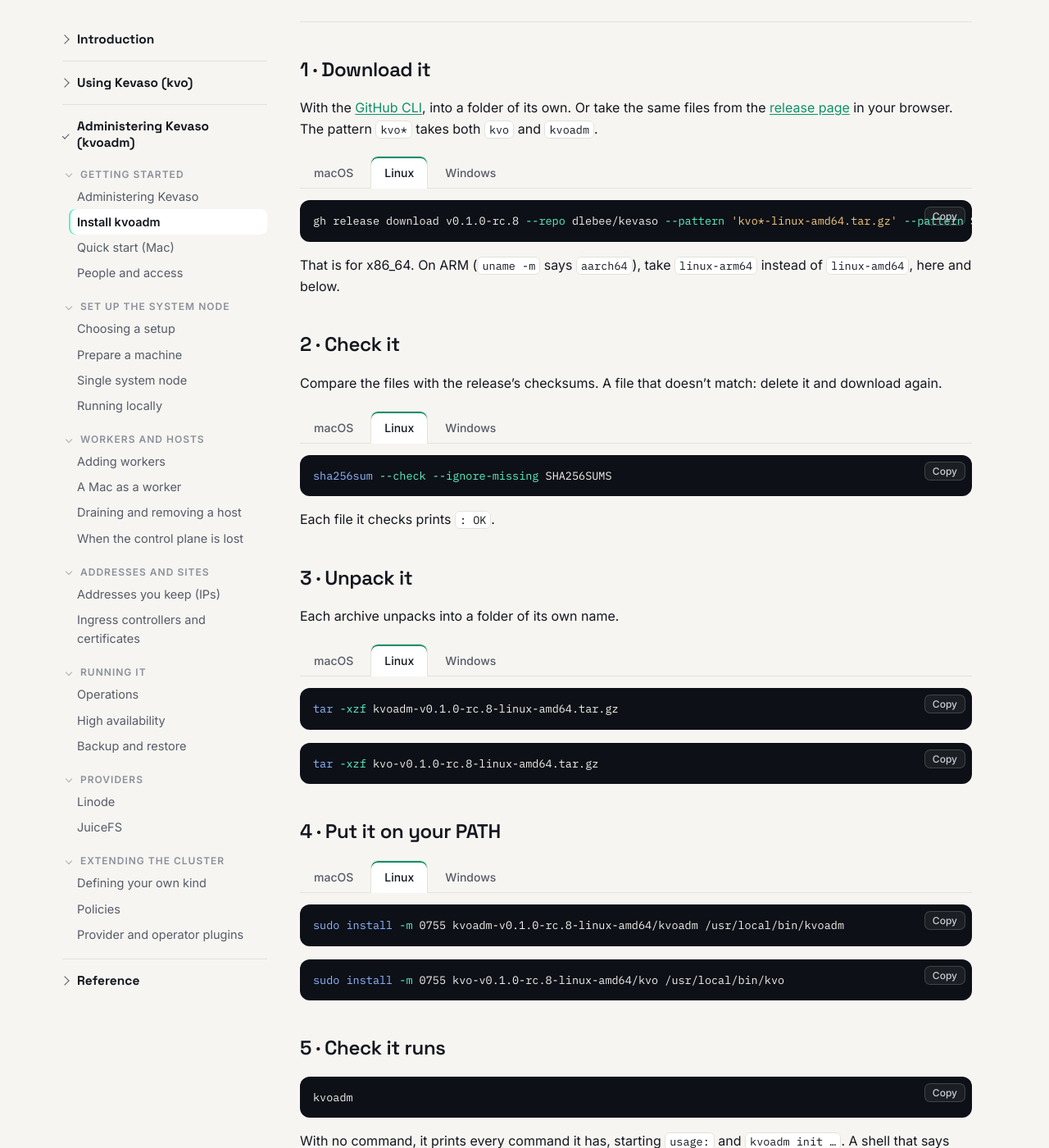
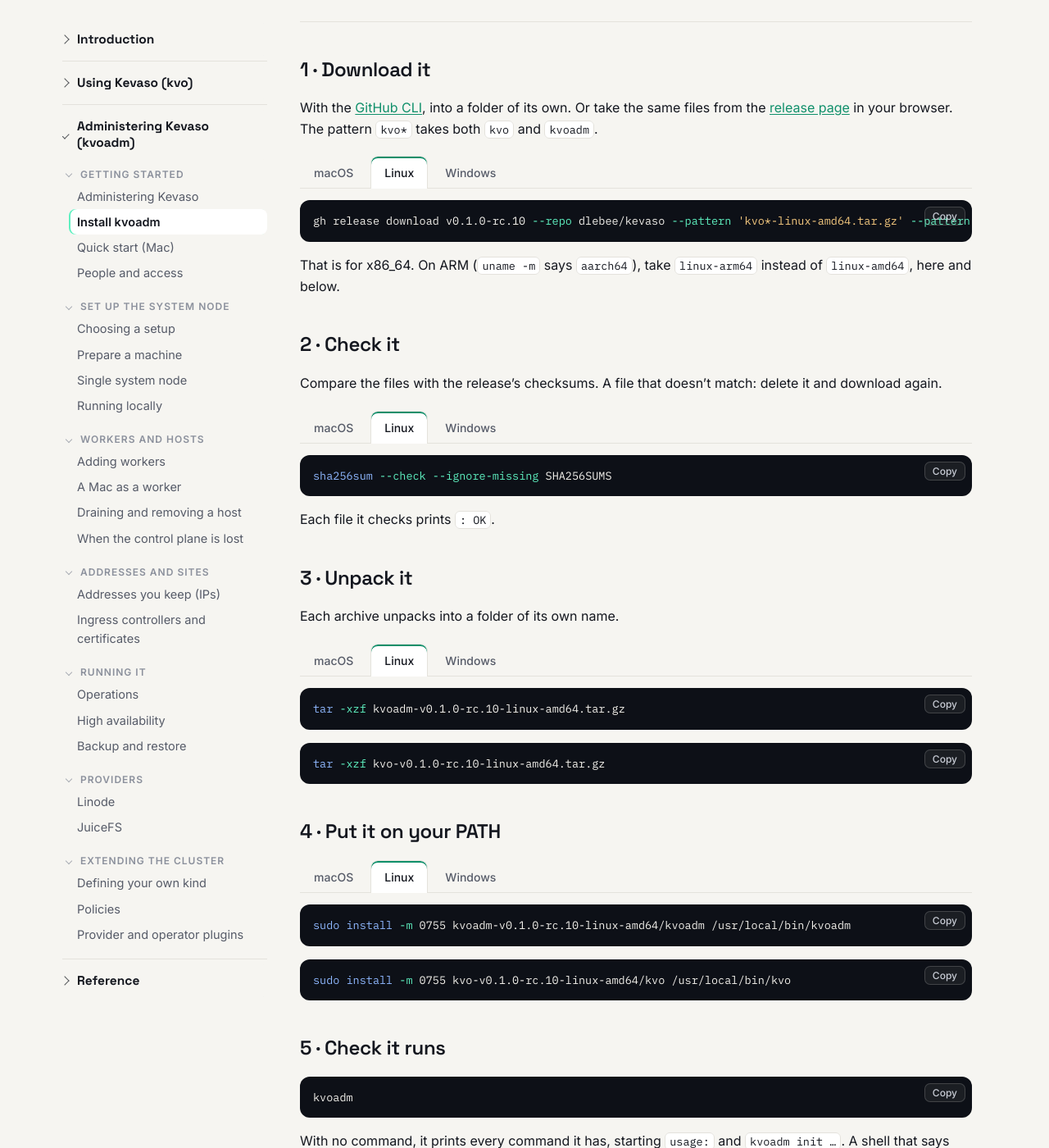
Before and after one commit to dlebee/kevaso-docs, a Jekyll site: the page built from admin/install.md, in a window 1280 px wide and 1400 px high, scrolled down 478 px. Shown: the whole window at 82% size. Built offline with Jekyll 4.4.1, drawn with Linux system fonts in a browser that asks for light colours; some of the changed text lies outside the part shown.

Commit message:
Docs on v0.1.0-rc.10; upgrade with the new release's kvoadm (#8)
The install pages downloaded rc.8, which has neither kvo invite nor named keys; they take rc.10
now, and the upgrade example says rc.10. The access page's 'after rc.8' caveat is gone. The upgrade
section says to upgrade with the kvoadm of the release you move to (an older kvoadm may not know the
newer version: rc.9's took rc.10 for a downgrade).

Signed-off-by: David Lebee <david@lebee.info>
Co-authored-by: Claude Opus 5.5 <noreply@anthropic.com>

````diff
--- a/admin/install.md
+++ b/admin/install.md
@@ -28,7 +28,7 @@ from the [release page](https://github.com/dlebee/kevaso/releases) in your brows
 <div class="os-tab" data-os="macos" data-label="macOS" markdown="1">
 
 ```bash
-gh release download v0.1.0-rc.8 --repo dlebee/kevaso --pattern 'kvo*-darwin-arm64.zip' --pattern SHA256SUMS
+gh release download v0.1.0-rc.10 --repo dlebee/kevaso --pattern 'kvo*-darwin-arm64.zip' --pattern SHA256SUMS
 ```
 
 That is for Apple Silicon. On an Intel Mac, take `darwin-amd64` instead of `darwin-arm64`, here
@@ -38,7 +38,7 @@ and below.
 <div class="os-tab" data-os="linux" data-label="Linux" markdown="1">
 
 ```bash
-gh release download v0.1.0-rc.8 --repo dlebee/kevaso --pattern 'kvo*-linux-amd64.tar.gz' --pattern SHA256SUMS
+gh release download v0.1.0-rc.10 --repo dlebee/kevaso --pattern 'kvo*-linux-amd64.tar.gz' --pattern SHA256SUMS
 ```
 
 That is for x86_64. On ARM (`uname -m` says `aarch64`), take `linux-arm64` instead of
@@ -50,7 +50,7 @@ That is for x86_64. On ARM (`uname -m` says `aarch64`), take `linux-arm64` inste
 In PowerShell:
 
 ```powershell
-gh release download v0.1.0-rc.8 --repo dlebee/kevaso --pattern 'kvo*-windows-amd64.zip' --pattern SHA256SUMS
+gh release download v0.1.0-rc.10 --repo dlebee/kevaso --pattern 'kvo*-windows-amd64.zip' --pattern SHA256SUMS
 ```
 
 Windows builds are for x86_64 only.
@@ -85,7 +85,7 @@ Each file it checks prints `: OK`.
 <div class="os-tab" data-os="windows" data-label="Windows" markdown="1">
 
 ```powershell
-Get-FileHash kvo-v0.1.0-rc.8-windows-amd64.zip, kvoadm-v0.1.0-rc.8-windows-amd64.zip
+Get-FileHash kvo-v0.1.0-rc.10-windows-amd64.zip, kvoadm-v0.1.0-rc.10-windows-amd64.zip
 ```
 
 ```powershell
@@ -106,22 +106,22 @@ Each archive unpacks into a folder of its own name.
 <div class="os-tab" data-os="macos" data-label="macOS" markdown="1">
 
 ```bash
-unzip kvoadm-v0.1.0-rc.8-darwin-arm64.zip
+unzip kvoadm-v0.1.0-rc.10-darwin-arm64.zip
 ```
 
 ```bash
-unzip kvo-v0.1.0-rc.8-darwin-arm64.zip
+unzip kvo-v0.1.0-rc.10-darwin-arm64.zip
 ```
 
 </div>
 <div class="os-tab" data-os="linux" data-label="Linux" markdown="1">
 
 ```bash
-tar -xzf kvoadm-v0.1.0-rc.8-linux-amd64.tar.gz
+tar -xzf kvoadm-v0.1.0-rc.10-linux-amd64.tar.gz
 ```
 
 ```bash
-tar -xzf kvo-v0.1.0-rc.8-linux-amd64.tar.gz
+tar -xzf kvo-v0.1.0-rc.10-linux-amd64.tar.gz
 ```
 
 </div>
@@ -130,11 +130,11 @@ tar -xzf kvo-v0.1.0-rc.8-linux-amd64.tar.gz
 With the `tar` that comes with Windows:
 
 ```powershell
-tar -xf kvoadm-v0.1.0-rc.8-windows-amd64.zip
+tar -xf kvoadm-v0.1.0-rc.10-windows-amd64.zip
 ```
 
 ```powershell
-tar -xf kvo-v0.1.0-rc.8-windows-amd64.zip
+tar -xf kvo-v0.1.0-rc.10-windows-amd64.zip
 ```
 
 </div>
@@ -153,22 +153,22 @@ sudo mkdir -p /usr/local/bin
 ```
 
 ```bash
-sudo install -m 0755 kvoadm-v0.1.0-rc.8-darwin-arm64/kvoadm /usr/local/bin/kvoadm
+sudo install -m 0755 kvoadm-v0.1.0-rc.10-darwin-arm64/kvoadm /usr/local/bin/kvoadm
 ```
 
 ```bash
-sudo install -m 0755 kvo-v0.1.0-rc.8-darwin-arm64/kvo /usr/local/bin/kvo
+sudo install -m 0755 kvo-v0.1.0-rc.10-darwin-arm64/kvo /usr/local/bin/kvo
 ```
 
 </div>
 <div class="os-tab" data-os="linux" data-label="Linux" markdown="1">
 
 ```bash
-sudo install -m 0755 kvoadm-v0.1.0-rc.8-linux-amd64/kvoadm /usr/local/bin/kvoadm
+sudo install -m 0755 kvoadm-v0.1.0-rc.10-linux-amd64/kvoadm /usr/local/bin/kvoadm
 ```
 
 ```bash
-sudo install -m 0755 kvo-v0.1.0-rc.8-linux-amd64/kvo /usr/local/bin/kvo
+sudo install -m 0755 kvo-v0.1.0-rc.10-linux-amd64/kvo /usr/local/bin/kvo
 ```
 
 </div>
@@ -181,7 +181,7 @@ New-Item -ItemType Directory -Force "$env:LOCALAPPDATA\Programs\Kevaso"
 ```
 
 ```powershell
-Move-Item kvoadm-v0.1.0-rc.8-windows-amd64\kvoadm.exe, kvo-v0.1.0-rc.8-windows-amd64\kvo.exe "$env:LOCALAPPDATA\Programs\Kevaso"
+Move-Item kvoadm-v0.1.0-rc.10-windows-amd64\kvoadm.exe, kvo-v0.1.0-rc.10-windows-amd64\kvo.exe "$env:LOCALAPPDATA\Programs\Kevaso"
 ```
 
 Add that folder to your own PATH (not the system's: no administrator rights needed):
@@ -228,7 +228,7 @@ Keep it in a `bin` folder, named for what it runs on, as the setup pages expect
 <div class="os-tab" data-os="macos" data-label="macOS" markdown="1">
 
 ```bash
-gh release download v0.1.0-rc.8 --repo dlebee/kevaso --pattern 'kevasod-*-linux-amd64.tar.gz' --pattern SHA256SUMS --clobber
+gh release download v0.1.0-rc.10 --repo dlebee/kevaso --pattern 'kevasod-*-linux-amd64.tar.gz' --pattern SHA256SUMS --clobber
 ```
 
 ```bash
@@ -236,7 +236,7 @@ shasum -a 256 --check --ignore-missing SHA256SUMS
 ```
 
 ```bash
-tar -xzf kevasod-v0.1.0-rc.8-linux-amd64.tar.gz
+tar -xzf kevasod-v0.1.0-rc.10-linux-amd64.tar.gz
 ```
 
 ```bash
@@ -244,14 +244,14 @@ mkdir -p bin
 ```
 
 ```bash
-mv kevasod-v0.1.0-rc.8-linux-amd64/kevasod bin/kevasod-linux-amd64
+mv kevasod-v0.1.0-rc.10-linux-amd64/kevasod bin/kevasod-linux-amd64
 ```
 
 </div>
 <div class="os-tab" data-os="linux" data-label="Linux" markdown="1">
 
 ```bash
-gh release download v0.1.0-rc.8 --repo dlebee/kevaso --pattern 'kevasod-*-linux-amd64.tar.gz' --pattern SHA256SUMS --clobber
+gh release download v0.1.0-rc.10 --repo dlebee/kevaso --pattern 'kevasod-*-linux-amd64.tar.gz' --pattern SHA256SUMS --clobber
 ```
 
 ```bash
@@ -259,7 +259,7 @@ sha256sum --check --ignore-missing SHA256SUMS
 ```
 
 ```bash
-tar -xzf kevasod-v0.1.0-rc.8-linux-amd64.tar.gz
+tar -xzf kevasod-v0.1.0-rc.10-linux-amd64.tar.gz
 ```
 
 ```bash
@@ -267,18 +267,18 @@ mkdir -p bin
 ```
 
 ```bash
-mv kevasod-v0.1.0-rc.8-linux-amd64/kevasod bin/kevasod-linux-amd64
+mv kevasod-v0.1.0-rc.10-linux-amd64/kevasod bin/kevasod-linux-amd64
 ```
 
 </div>
 <div class="os-tab" data-os="windows" data-label="Windows" markdown="1">
 
 ```powershell
-gh release download v0.1.0-rc.8 --repo dlebee/kevaso --pattern 'kevasod-*-linux-amd64.tar.gz' --pattern SHA256SUMS --clobber
+gh release download v0.1.0-rc.10 --repo dlebee/kevaso --pattern 'kevasod-*-linux-amd64.tar.gz' --pattern SHA256SUMS --clobber
 ```
 
 ```powershell
-Get-FileHash kevasod-v0.1.0-rc.8-linux-amd64.tar.gz
+Get-FileHash kevasod-v0.1.0-rc.10-linux-amd64.tar.gz
 ```
 
 ```powershell
@@ -286,7 +286,7 @@ Select-String kevasod SHA256SUMS
 ```
 
 ```powershell
-tar -xf kevasod-v0.1.0-rc.8-linux-amd64.tar.gz
+tar -xf kevasod-v0.1.0-rc.10-linux-amd64.tar.gz
 ```
 
 ```powershell
@@ -294,7 +294,7 @@ New-Item -ItemType Directory -Force bin
 ```
 
 ```powershell
-Move-Item kevasod-v0.1.0-rc.8-linux-amd64\kevasod bin\kevasod-linux-amd64
+Move-Item kevasod-v0.1.0-rc.10-linux-amd64\kevasod bin\kevasod-linux-amd64
 ```
 
 </div>
````
Also changed, not shown: admin/access.md (+0 -3 lines), admin/operations/ha.md (+5 -1 lines), use/install.md (+12 -12 lines).
